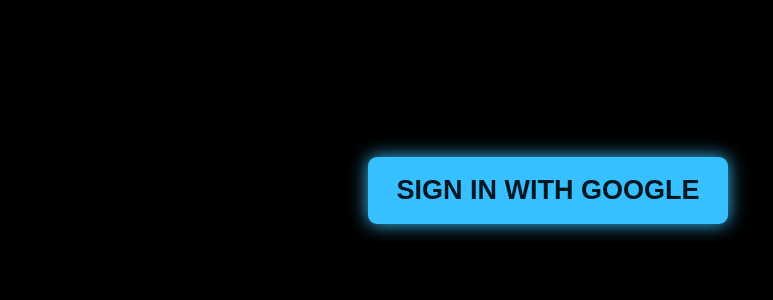
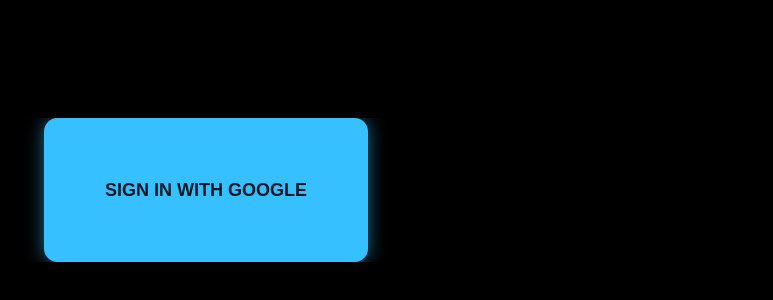
Before and after one commit to barnilsarma/hbus, a React (Vite) app: page / in a window 1280 px wide. Shown: the part 210-510 px from the top of the page, without its empty margins (92-865 px from the left). Built offline with nearby package versions, Linux system fonts and the light colour scheme.

Commit message:
some changes

```diff
--- a/src/pages/home/Home.module.scss
+++ b/src/pages/home/Home.module.scss
@@ -13,32 +13,47 @@
         overflow-x:hidden;
         width: 100%;
         .navbar{
-            display: flex;
-            flex-direction: column;
-            align-items: center;
-            justify-content: space-between;
-            width: 100%;
+            display: grid;
+            grid-template-columns: repeat(3, minmax(12rem, 18rem));
+            gap: 1rem;
+            width: fit-content;
+            max-width: calc(100% - 2rem);
+            align-items: stretch;
+            justify-content: center;
             animation: slideIn 1s ease-in-out;
 
             button{
-                min-width:20rem;
-                margin: 1rem;
-                padding:1rem;
+                min-width: 0;
+                min-height: 8rem;
+                margin: 0;
+                padding: 1.25rem;
                 border:0 solid transparent;
-                border-radius: 0.5rem;
+                border-radius: 0.75rem;
                 cursor:pointer;
-                font-size:1.5rem;
+                font-size:1rem;
                 background-color:#37c0ff;
                 color:#001620;
-                font-weight: 600;
-                box-shadow: 0 0 1rem #37c0ff;
-                scale:1;
-                transition-duration:0.5s;
+                font-weight: 700;
+                box-shadow: 0 0 1rem rgba(55, 192, 255, 0.55);
+                transform: scale(1);
+                transition: transform 0.2s ease, background-color 0.2s ease, box-shadow 0.2s ease;
                 &:hover{
                     background-color:#b9e5ff;
-                    box-shadow: 0 0 2rem #b9e5ff;
-                    scale:1.05;
-                    border-radius: 1.7rem;
+                    box-shadow: 0 0 2rem rgba(185, 229, 255, 0.75);
+                    transform: translateY(-3px);
+                }
+            }
+
+            @media (max-width: 900px) {
+                grid-template-columns: repeat(2, minmax(12rem, 18rem));
+            }
+
+            @media (max-width: 560px) {
+                grid-template-columns: minmax(0, 18rem);
+                width: 100%;
+
+                button {
+                    min-height: 5rem;
                 }
             }
         }
--- a/src/pages/home/Home.tsx
+++ b/src/pages/home/Home.tsx
@@ -154,6 +154,9 @@
                             {(userRole === 'A' || userRole === 'B') && (
                                 <button onClick={() => navigate('/booking')}>BOOKINGS</button>
                             )}
+                            {((userRole === 'A' || userRole === 'B') || (viewaccess.findIndex((item) => item === 'Store') !== -1 || editaccess.findIndex((item) => item === 'Store') !== -1)) && (
+                                <button onClick={() => navigate('/store')}>STORE</button>
+                            )}
                             {userRole === 'A' && (
                                 <button onClick={() => navigate('/users')}>USERS</button>
                             )}
```
